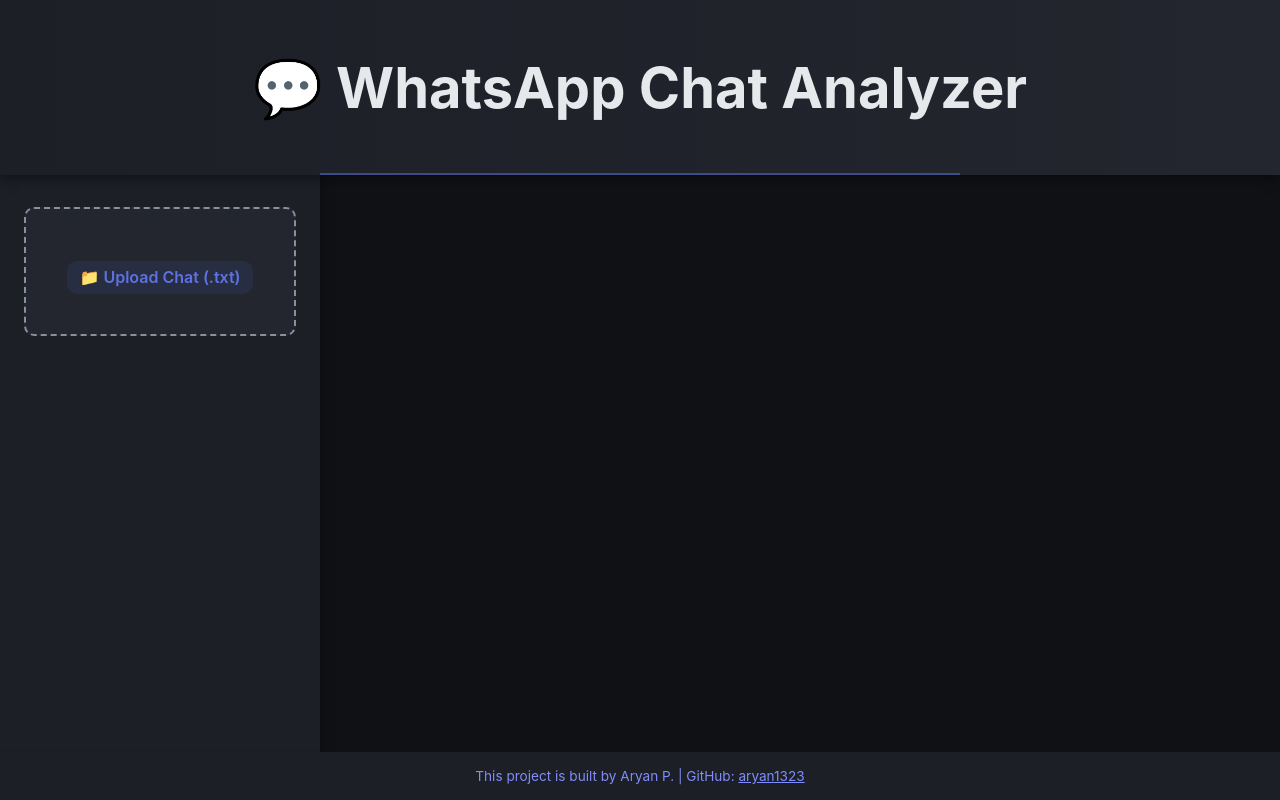
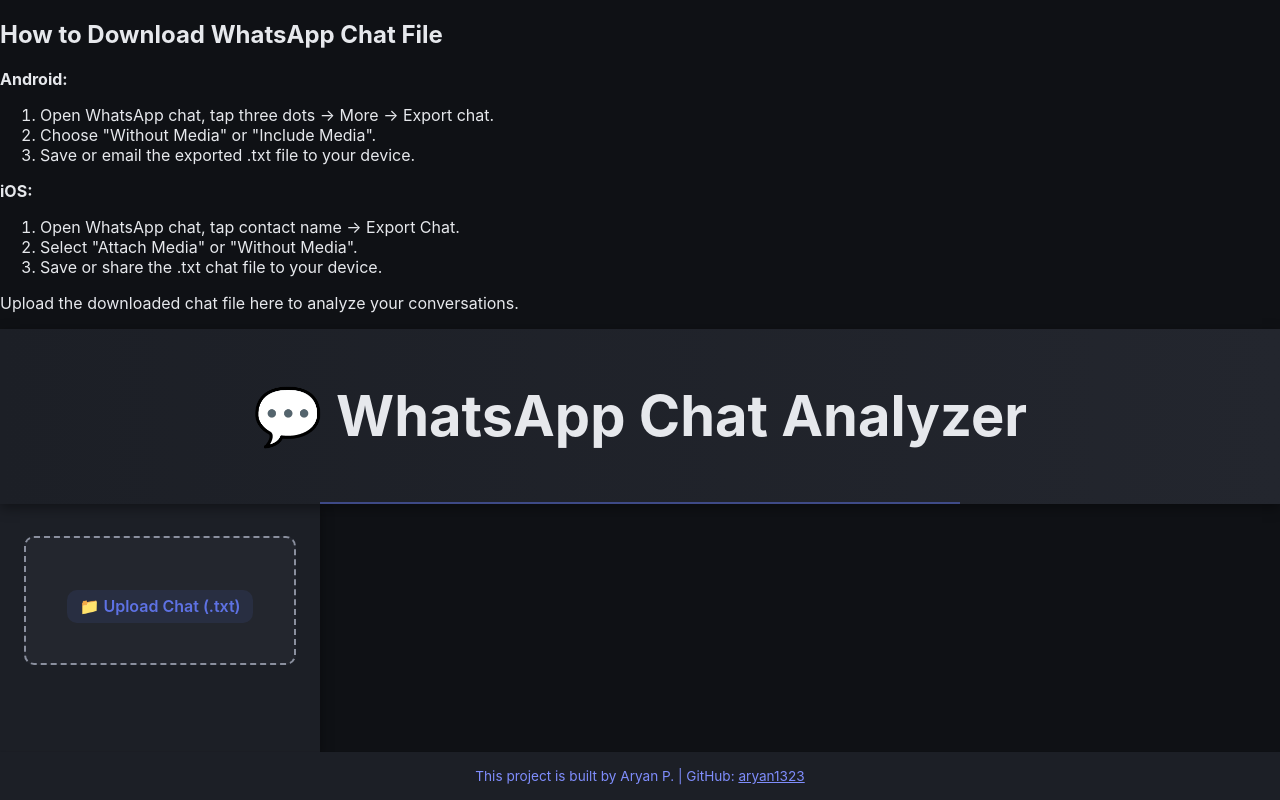
Before and after one commit to aryan1323/whatsapp_analyzer, a React (Vite) app in the folder front_end/whatsapp/: page / in a window 1280 px wide. Built offline with nearby package versions, Linux system fonts and the light colour scheme.

Commit message:
Update App.jsx

```diff
--- a/front_end/whatsapp/src/App.jsx
+++ b/front_end/whatsapp/src/App.jsx
@@ -1,4 +1,3 @@
-// enhanced_upload_chat.js
 import axios from 'axios';
 import './UploadChat.css';
 import { useState, useEffect } from 'react';
@@ -23,8 +22,7 @@
   const [recommendationText, setRecommendationText] = useState('');
   const [recStatus, setRecStatus] = useState(null);
 
-  // Rotating loading messages...
-  const [loadingMessageIndex, setLoadingMessageIndex] = useState(0);
+  // Rotating loading messages
   const loadingMessages = [
     'Analyzing every message',
     'Reading your chat history',
@@ -37,6 +35,7 @@
     'Building word clouds',
     'Preparing insights for you',
   ];
+  const [loadingMessageIndex, setLoadingMessageIndex] = useState(0);
   useEffect(() => {
     if (!loading) return;
     const interval = setInterval(() => {
@@ -45,12 +44,12 @@
     return () => clearInterval(interval);
   }, [loading]);
 
+  // Drag-and-drop handlers
   const handleDrag = (e) => {
     e.preventDefault();
     e.stopPropagation();
     setDragActive(['dragenter', 'dragover'].includes(e.type));
   };
-
   const handleDrop = (e) => {
     e.preventDefault();
     e.stopPropagation();
@@ -58,12 +57,15 @@
     if (e.dataTransfer.files[0]) uploadChat(e.dataTransfer.files[0]);
   };
 
+  // File-selection handler
   const handleFileChange = (e) => {
     const f = e.target.files[0];
     if (f) uploadChat(f);
   };
 
+  // Upload and initial analysis
   const uploadChat = async (f) => {
+    setFile(f);
     setLoading(true);
     setError(null);
     setUsers([]);
@@ -71,6 +73,7 @@
     setCharts([]);
     setSelectedCharts(new Set());
     setSummary(null);
+
     try {
       const fd = new FormData();
       fd.append('file', f);
@@ -88,12 +91,14 @@
     }
   };
 
+  // User filter handler
   const handleUserChange = async (e) => {
     const u = e.target.value;
     setSelectedUser(u);
     setLoading(true);
     setError(null);
     setSummary(null);
+
     try {
       const url = u
         ? `${API_URL}/stats?sender=${encodeURIComponent(u)}`
@@ -109,6 +114,7 @@
     }
   };
 
+  // Summarize date range
   const summarizeRange = async () => {
     if (!fromDate || !toDate) return;
     setLoading(true);
@@ -124,13 +130,14 @@
     }
   };
 
+  // Send recommendation via email
   const sendRecommendation = async () => {
     if (!recommendationText.trim()) {
       setRecStatus('Please enter a recommendation.');
       return;
     }
+    setRecStatus('Sending...');
     try {
-      setRecStatus('Sending...');
       await axios.post(`${API_URL}/recommendations`, { text: recommendationText });
       setRecStatus('Recommendation sent. Thank you!');
       setRecommendationText('');
@@ -139,21 +146,23 @@
     }
   };
 
+  // Reset all state for a new analysis
   const resetAnalysis = () => {
     setFile(null);
     setUsers([]);
     setSelectedUser('');
+    setStats(null);
     setCharts([]);
-    setStats(null);
-    setError(null);
     setSelectedCharts(new Set());
     setSummary(null);
     setFromDate('');
     setToDate('');
     setRecommendationText('');
     setRecStatus(null);
+    setError(null);
   };
 
+  // Chart selection toggles
   const toggleChartSelection = (id) => {
     const newSel = new Set(selectedCharts);
     newSel.has(id) ? newSel.delete(id) : newSel.add(id);
@@ -167,6 +176,25 @@
 
   return (
     <div className="chat-analyzer-dark">
+      {!users.length && (
+        <div className="instructions-box" aria-label="Instructions to download WhatsApp chat file">
+          <h2>How to Download WhatsApp Chat File</h2>
+          <strong>Android:</strong>
+          <ol>
+            <li>Open WhatsApp chat, tap three dots → More → Export chat.</li>
+            <li>Choose "Without Media" or "Include Media".</li>
+            <li>Save or email the exported .txt file to your device.</li>
+          </ol>
+          <strong>iOS:</strong>
+          <ol>
+            <li>Open WhatsApp chat, tap contact name → Export Chat.</li>
+            <li>Select "Attach Media" or "Without Media".</li>
+            <li>Save or share the .txt chat file to your device.</li>
+          </ol>
+          <p>Upload the downloaded chat file here to analyze your conversations.</p>
+        </div>
+      )}
+
       {loading && (
         <div className="loading-overlay" aria-live="polite" aria-busy="true" role="alert">
           <div className="loading-content">
@@ -215,12 +243,11 @@
                   <select value={selectedUser} onChange={handleUserChange} disabled={loading}>
                     <option value="">All Users</option>
                     {users.map(u => (
-                      <option key={u} value={u}>
-                        {u}
-                      </option>
+                      <option key={u} value={u}>{u}</option>
                     ))}
                   </select>
                 </label>
+
                 <fieldset className="chart-checkboxes">
                   <legend>📊 Select Charts:</legend>
                   <label>
@@ -235,8 +262,7 @@
                           value={id}
                           checked={selectedCharts.has(id)}
                           onChange={() => toggleChartSelection(id)}
-                        />{' '}
-                        {c.title}
+                        /> {c.title}
                       </label>
                     );
                   })}
@@ -248,7 +274,7 @@
                     <input
                       type="date"
                       value={fromDate}
-                      onChange={(e) => setFromDate(e.target.value)}
+                      onChange={e => setFromDate(e.target.value)}
                       disabled={loading}
                     />
                   </label>
@@ -257,7 +283,7 @@
                     <input
                       type="date"
                       value={toDate}
-                      onChange={(e) => setToDate(e.target.value)}
+                      onChange={e => setToDate(e.target.value)}
                       disabled={loading}
                     />
                   </label>
@@ -315,18 +341,10 @@
           {summary && (
             <div className="summary-dark" style={{ marginTop: '1rem', padding: '1rem', backgroundColor: '#2a2c37', borderRadius: '6px' }}>
               <h3>Summary ({fromDate} – {toDate})</h3>
-              <p>
-                <strong>Total Messages:</strong> {summary.total_messages}
-              </p>
-              <p>
-                <strong>Top Sender:</strong> {summary.top_sender} ({summary.top_sender_count} messages)
-              </p>
-              <p>
-                <strong>Most Active Hour:</strong> {summary.most_active_hour}:00
-              </p>
-              <p>
-                <strong>Top Words:</strong> {summary.top_words.join(', ')}
-              </p>
+              <p><strong>Total Messages:</strong> {summary.total_messages}</p>
+              <p><strong>Top Sender:</strong> {summary.top_sender} ({summary.top_sender_count} messages)</p>
+              <p><strong>Most Active Hour:</strong> {summary.most_active_hour}:00</p>
+              <p><strong>Top Words:</strong> {summary.top_words.join(', ')}</p>
             </div>
           )}
 
```
